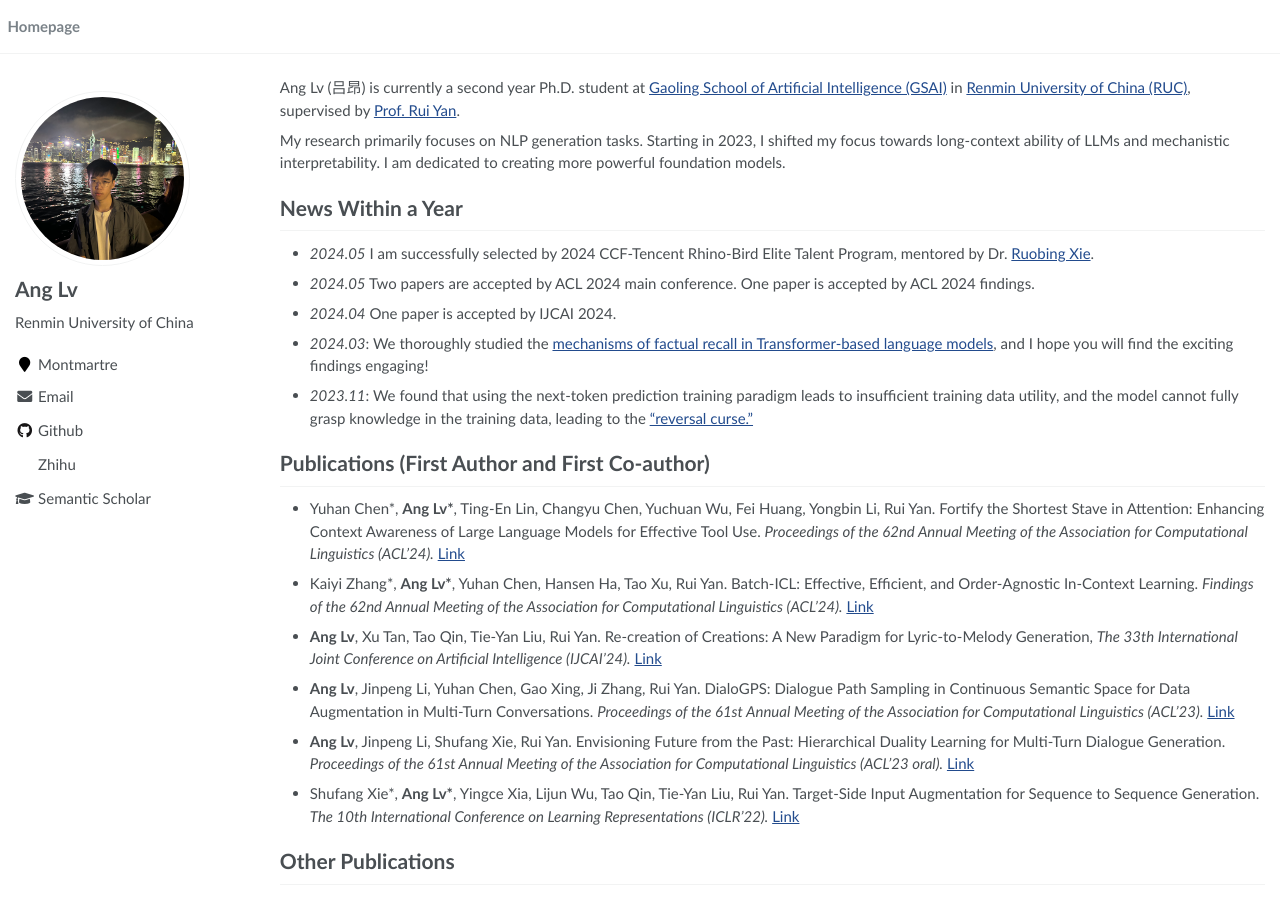
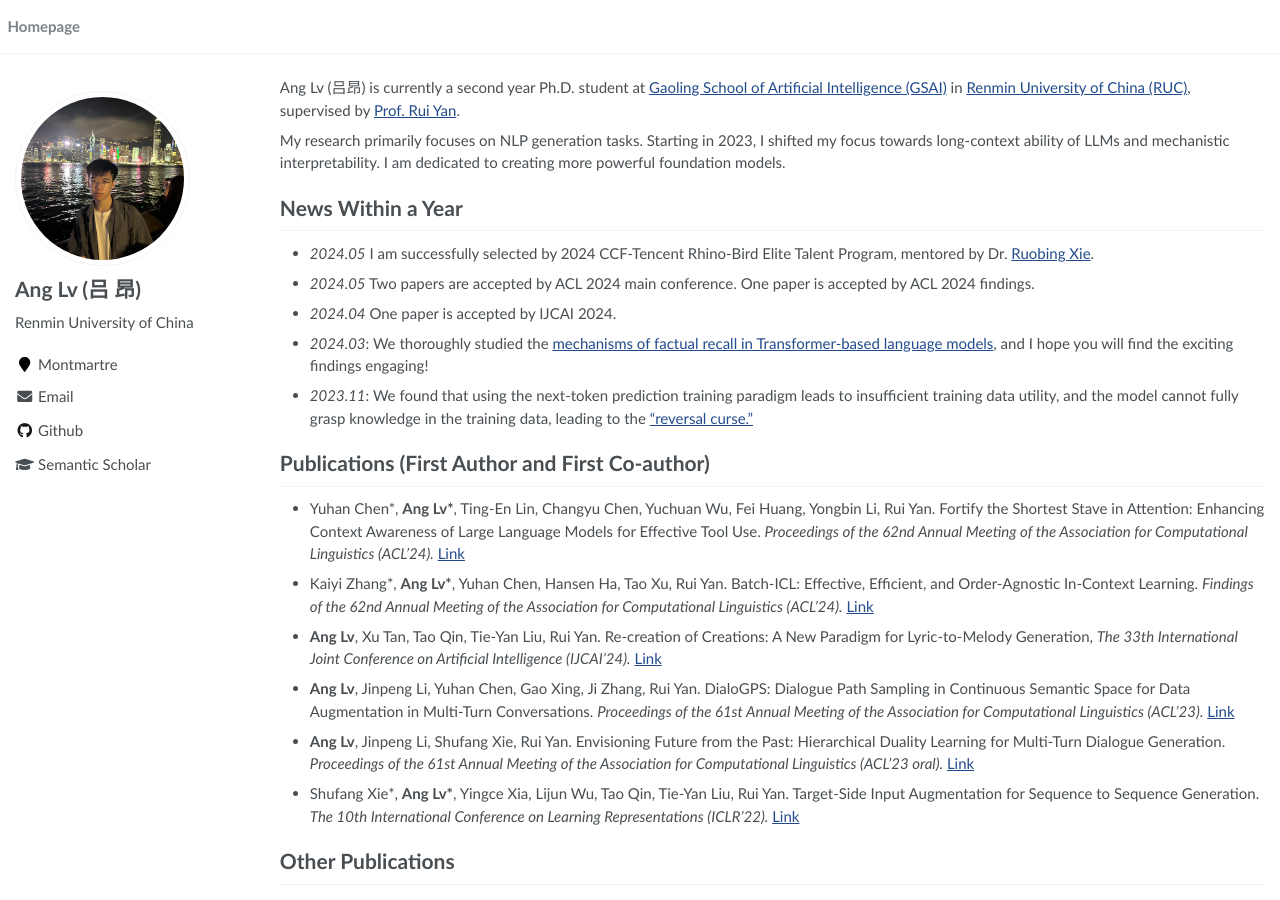
Before and after one commit to trestad/trestad.github.io, a Jekyll site: the page built from _pages/about.md, in a window 1280 px wide and 900 px high. Built offline with Jekyll 4.4.1, drawn with Linux system fonts in a browser that asks for light colours.

Commit message:
Update _config.yml

```diff
--- a/_config.yml
+++ b/_config.yml
@@ -21,11 +21,11 @@ baidu_site_verification  :  # get baidu_site_verification from https://ziyuan.ba
 
 # Site Author
 author:
-  name             : "Ang Lv"
+  name             : "Ang Lv (吕 昂)"
   avatar           : "images/profile.png"
   bio              : "Renmin University of China"
   location         : "Montmartre"
-  zhihu         : "https://www.zhihu.com/people/lvangup"
+  # zhihu         : "https://www.zhihu.com/people/lvangup"
   pubmed           :
   semanticscholar    : "https://www.semanticscholar.org/author/Ang-Lv/66261602"
   email            : "anglv@ruc.edu.cn"
@@ -41,14 +41,14 @@ author:
   google_plus      :
   keybase          :
   instagram        :
-  impactstory      : # e.g., "https://profiles.impactstory.org/u/xxxx-xxxx-xxxx-xxxx"
+  impactstory      :
   lastfm           :
   linkedin         :
   dblp             :
   orcid            :
   pinterest        :
   soundcloud       :
-  stackoverflow    : # http://stackoverflow.com/users/123456/username
+  stackoverflow    :
   steam            :
   tumblr           :
   twitter          :
```
